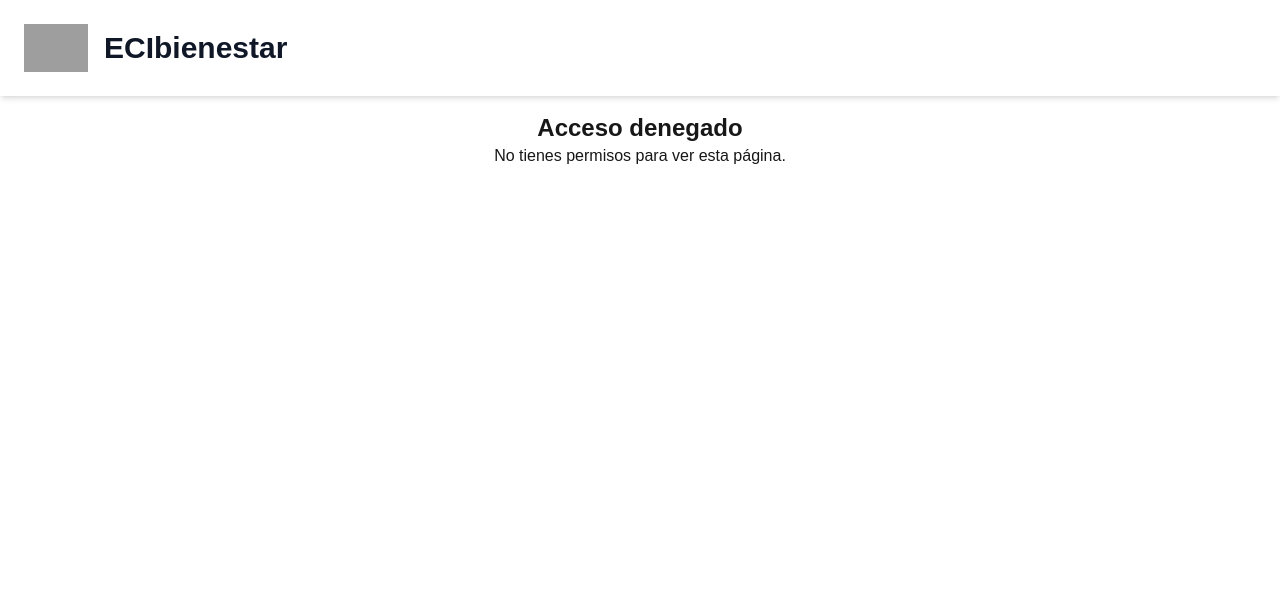
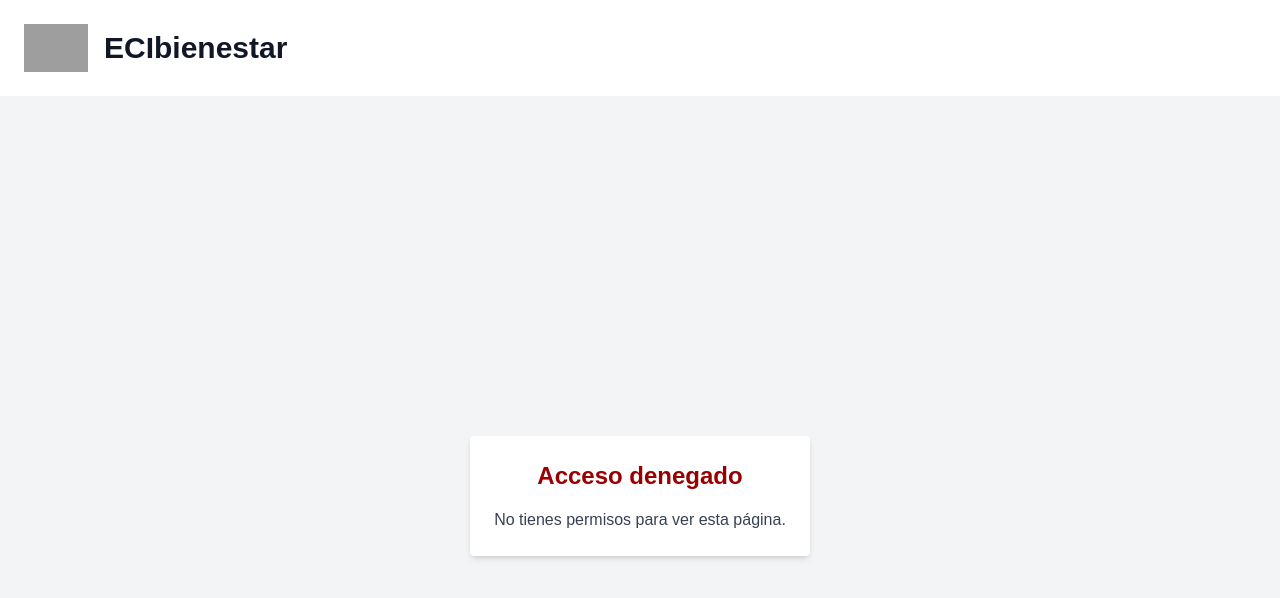
Before and after one commit to SantiagoAmaya21/Frontend_Modulo4, a Next.js app: page /no-autorizado in a window 1280 px wide. Shown: the top 598 px of the page. Built offline with nearby package versions, Linux system fonts and the light colour scheme; grey boxes are pictures that could not be loaded.

Commit message:
EquipmentForm Styles

```diff
--- a/src/app/no-autorizado/page.tsx
+++ b/src/app/no-autorizado/page.tsx
@@ -2,9 +2,11 @@
 
 export default function NoAutorizado() {
   return (
-    <main className="p-4 text-center">
-      <h1 className="text-2xl font-bold">Acceso denegado</h1>
-      <p>No tienes permisos para ver esta página.</p>
+    <main className="min-h-screen bg-gray-100 flex flex-col items-center justify-center p-6">
+      <div className="max-w-md text-center space-y-4 bg-white p-6 rounded shadow-md">
+        <h1 className="text-2xl font-bold text-[#990000]">Acceso denegado</h1>
+        <p className="text-gray-700">No tienes permisos para ver esta página.</p>
+      </div>
     </main>
   );
 }
--- a/src/components/AddEquipmentForm.tsx
+++ b/src/components/AddEquipmentForm.tsx
@@ -30,41 +30,43 @@ export default function AddEquipmentForm() {
   };
 
   return (
-    <div className="p-4 border rounded space-y-3">
-      <h2 className="text-xl mb-2">Agregar Nuevo Equipo</h2>
+    <div className="max-w-md mx-auto mt-10 p-6 bg-white border border-gray-300 rounded shadow-sm space-y-4">
+      <h2 className="text-xl font-bold text-[#990000] mb-2">Agregar Nuevo Equipo</h2>
 
       <input
         type="text"
         placeholder="Nombre del equipo"
         value={name}
         onChange={(e) => setName(e.target.value)}
-        className="w-full p-2 border rounded"
+        className="w-full mt-1 p-2 border border-gray-300 rounded-md outline-none text-gray-600 placeholder-gray-600"
+        required
       />
 
       <textarea
         placeholder="Descripción"
         value={description}
         onChange={(e) => setDescription(e.target.value)}
-        className="w-full p-2 border rounded"
+        className="w-full mt-1 p-2 border border-gray-300 rounded-md outline-none text-gray-600 placeholder-gray-600"
+        required
       />
 
       <input
         type="text"
-        placeholder="Observaciones"
+        placeholder="Observaciones (opcional)"
         value={observations}
         onChange={(e) => setObservations(e.target.value)}
-        className="w-full p-2 border rounded"
+        className="w-full mt-1 p-2 border border-gray-300 rounded-md outline-none text-gray-600 placeholder-gray-600"
       />
+
+      {success && <p className="text-green-600 text-sm">¡Equipo registrado exitosamente!</p>}
+      {error && <p className="text-red-600 text-sm">{error}</p>}
 
       <button
         onClick={handleSubmit}
-        className="px-4 py-2 bg-blue-600 text-white rounded"
+        className="w-full py-2 rounded-md font-semibold transition bg-[#990000] text-white hover:bg-red-600 hover:text-black"
       >
         Registrar Equipo
       </button>
-
-      {success && <p className="text-green-600">¡Equipo registrado exitosamente!</p>}
-      {error && <p className="text-red-600">{error}</p>}
     </div>
   );
 }
```
